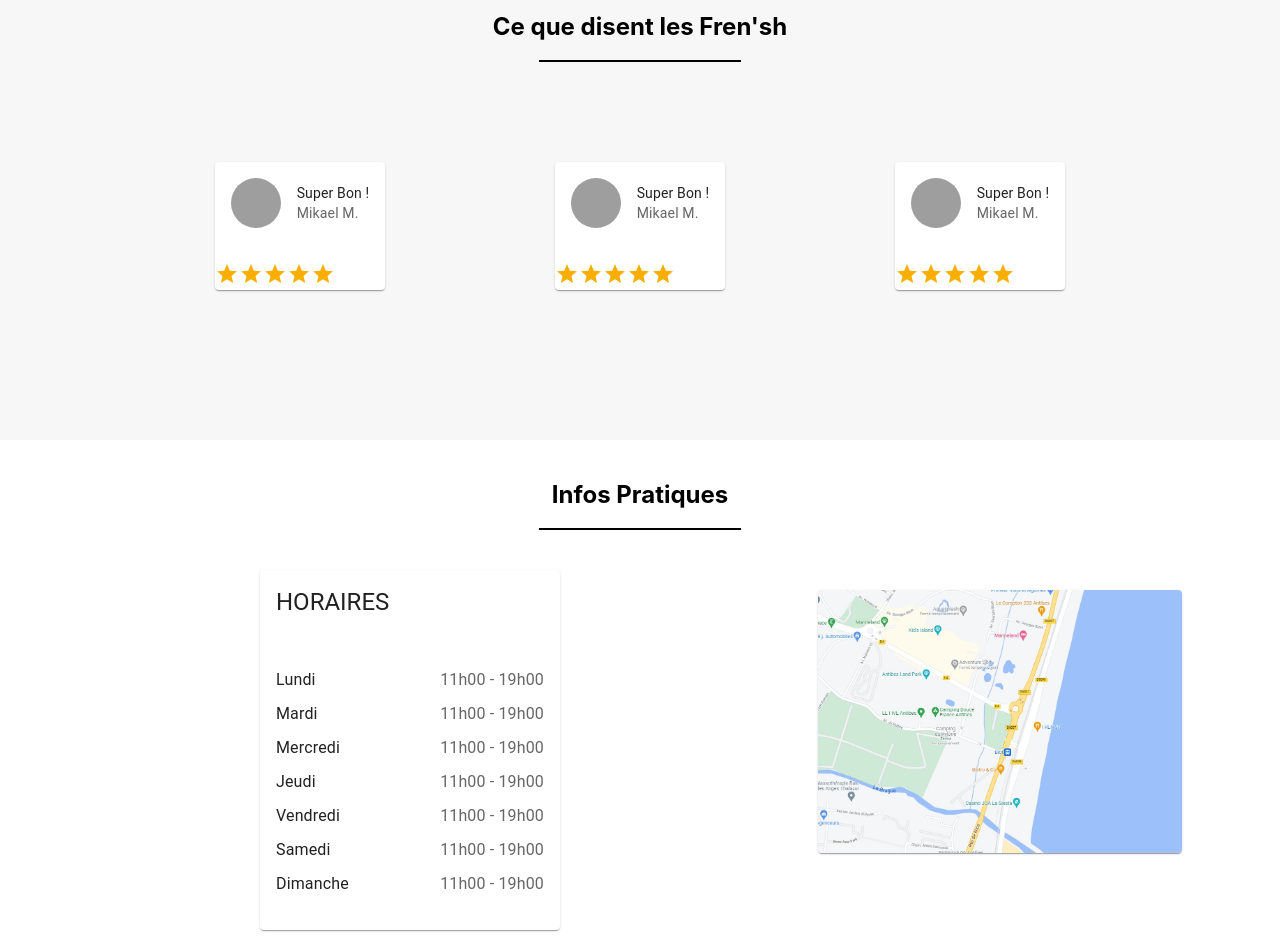
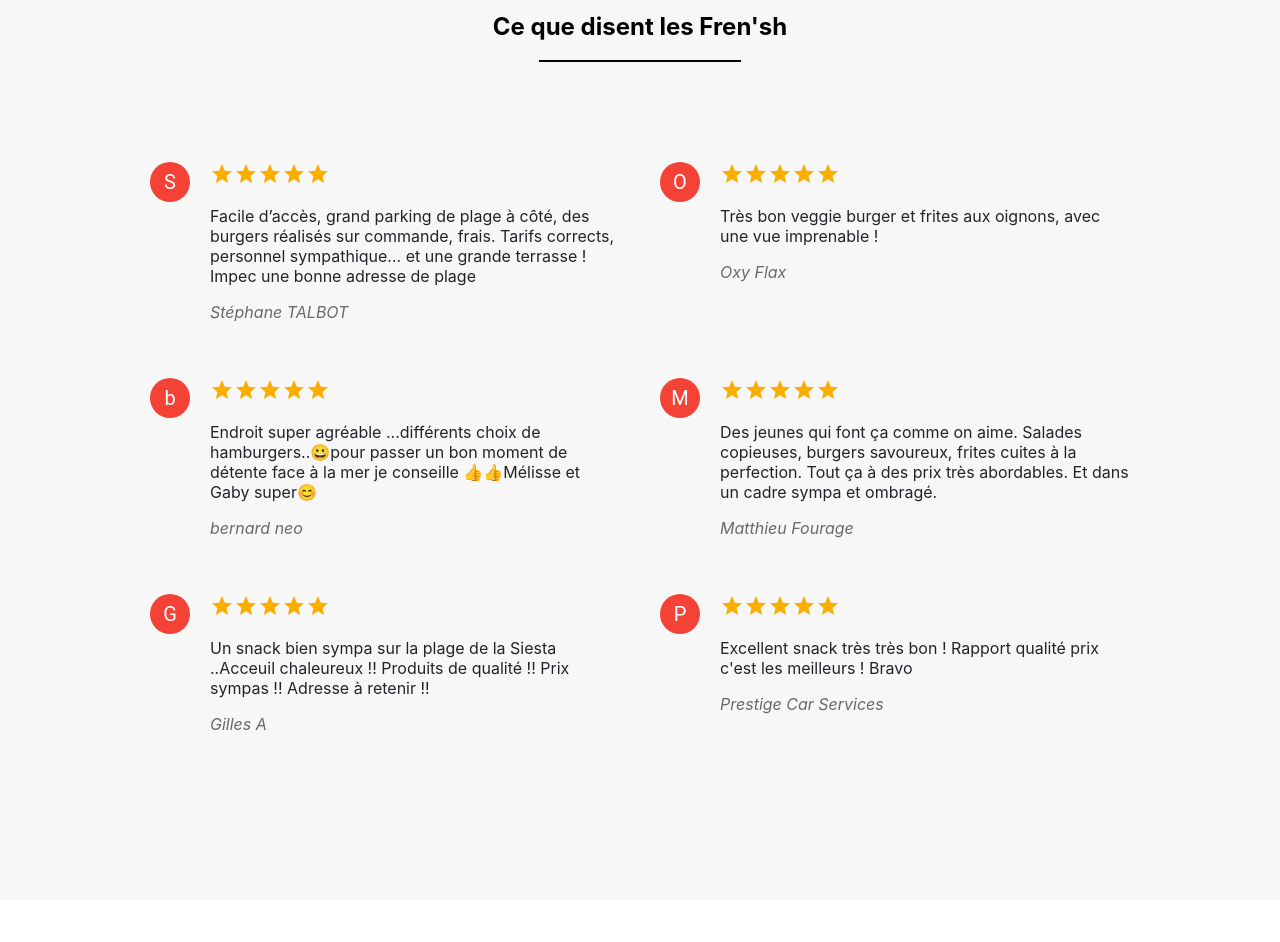
Before and after one commit to MikeMor-fr/frensh-web-site, a React (Create React App) app: page / in a window 1280 px wide. Shown: the part 3520-4462 px from the top of the page. Built offline with nearby package versions, Linux system fonts and the light colour scheme; grey boxes are pictures that could not be loaded.

Commit message:
review finished

```diff
--- a/public/assets/locales/fr/translation.json
+++ b/public/assets/locales/fr/translation.json
@@ -33,16 +33,28 @@
   "review_section": {
     "title": "Ce que disent les Fren'sh",
     "review_1": {
-      "review": "Super Bon !",
-      "name": "Mikael M."
+      "review": "Facile d’accès, grand parking de plage à côté, des burgers réalisés sur commande, frais. Tarifs corrects, personnel sympathique… et une grande terrasse ! Impec une bonne adresse de plage",
+      "name": "Stéphane TALBOT"
     },
     "review_2": {
-      "review": "Super Bon !",
-      "name": "Mikael M."
+      "review": "Très bon veggie burger et frites aux oignons, avec une vue imprenable !",
+      "name": "Oxy Flax"
     },
     "review_3": {
-      "review": "Super Bon !",
-      "name": "Mikael M."
+      "review": "Endroit super agréable ...différents choix de hamburgers..😀pour passer un bon moment de détente face à la mer je conseille 👍👍Mélisse et Gaby super😊",
+      "name": "bernard neo"
+    },
+    "review_4": {
+      "review": "Des jeunes qui font ça comme on aime. Salades copieuses, burgers savoureux, frites cuites à la perfection. Tout ça à des prix très abordables. Et dans un cadre sympa et ombragé.",
+      "name": "Matthieu Fourage"
+    },
+    "review_5": {
+      "review": "Un snack bien sympa sur la plage de la Siesta ..Acceuil chaleureux !! Produits de qualité !!  Prix sympas !! Adresse à retenir !!",
+      "name": "Gilles A"
+    },
+    "review_6": {
+      "review": "Excellent snack très très bon ! Rapport qualité prix c'est les meilleurs ! Bravo",
+      "name": "Prestige Car Services"
     }
   },
   "hours_section": {
--- a/src/components/MenuCard/MenuCard.scss
+++ b/src/components/MenuCard/MenuCard.scss
@@ -1,10 +1,4 @@
+@import "../../styles.global.scss";
 .menu-card {
-  transition: 0.4s;
-  &:hover,
-  &:focus {
-    cursor: pointer;
-    box-shadow: 10px 10px 5px grey;
-    transform: scale3d(1.1, 1.1, 1) rotateZ(-5deg);
-    transition: 0.4s;
-  }
+  @include menu-transition;
 }
--- a/src/components/ReviewCard/ReviewCard.scss
+++ b/src/components/ReviewCard/ReviewCard.scss
@@ -1,20 +1,30 @@
+@import "../../styles.global.scss";
+
 .review-card {
-  transition: 0.4s;
-  &:hover,
-  &:focus {
-    // cursor: pointer;
-    box-shadow: 10px 10px 5px grey;
-    transform: scale3d(1.1, 1.1, 1) rotateZ(-5deg);
-    transition: 0.4s;
-  }
+  display: flex;
+  width: 500px;
+  @include transition;
 }
 
-.review-header {
-  display: flex;
-  justify-content: center;
-  margin-bottom: 10%;
+.rating {
+  margin-left: 20px;
 }
 
-.review-name {
-  padding-top: 10%;
+.comment {
+  color: $blackColor;
 }
+
+.author-name {
+  color: dimgray;
+  font-style: italic;
+}
+
+// .review-header {
+//   display: flex;
+//   justify-content: center;
+//   margin-bottom: 10%;
+// }
+
+// .review-name {
+//   padding-top: 10%;
+// }
--- a/src/components/ReviewCard/ReviewCard.tsx
+++ b/src/components/ReviewCard/ReviewCard.tsx
@@ -1,8 +1,5 @@
-import { CardHeader, Avatar, Rating } from "@mui/material";
-import Card from "@mui/material/Card";
-import CardContent from "@mui/material/CardContent";
+import { Avatar, Rating } from "@mui/material";
 import { red } from "@mui/material/colors";
-import Typography from "@mui/material/Typography";
 import "./ReviewCard.scss";
 
 interface ReviewCardProps {
@@ -31,13 +28,13 @@ const ReviewCard = (props: ReviewCardProps) => {
 
   return (
     <div className='review-card'>
-      <Card sx={{ maxWidth: 345 }}>
-        <div className='review-header'>
-          <CardHeader avatar={avatar()} title={comment} subheader={name} />
-        </div>
+      <div>{avatar()}</div>
 
+      <div className='rating'>
         <Rating name='read-only' value={reviews} readOnly />
-      </Card>
+        <p className='comment'>{comment}</p>
+        <p className='author-name'>{name}</p>
+      </div>
     </div>
   );
 };
--- a/src/layouts/ReviewSection/ReviewSection.tsx
+++ b/src/layouts/ReviewSection/ReviewSection.tsx
@@ -1,6 +1,9 @@
 import { Grid } from "@mui/material";
 import ReviewCard from "../../components/ReviewCard/ReviewCard";
 import TitleSection from "../../components/TitleSection/TitleSection";
+
+import useMediaQuery from "@mui/material/useMediaQuery";
+import { useTheme } from "@mui/material/styles";
 
 import "./ReviewSection.scss";
 
@@ -10,7 +13,20 @@ import { useTranslation } from "react-i18next";
 
 const ReviewSection = () => {
   const { t } = useTranslation();
-  const reviews = [1, 2, 3];
+  const reviews = [1, 2, 3, 4, 5, 6];
+
+  const theme = useTheme();
+  const mobileScreen = useMediaQuery(theme.breakpoints.down("md"));
+
+  const justifyContente = (index: number): string => {
+    if (mobileScreen) {
+      return "center";
+    } else if (index % 2 === 0) {
+      return "end";
+    } else {
+      return "start";
+    }
+  };
   return (
     <div className='review-section'>
       <TitleSection title={t("review_section.title")} />
@@ -18,14 +34,16 @@ const ReviewSection = () => {
       <div style={{ margin: "100px" }}>
         <Grid container spacing={5}>
           {reviews.map((_review, index) => (
-            <Grid item xs={12} md={4}>
-              <div style={{ display: "flex", justifyContent: "center" }}>
+            <Grid item xs={12} md={6}>
+              <div
+                style={{
+                  display: "flex",
+                  justifyContent: justifyContente(index),
+                }}
+              >
                 <ReviewCard
-                  img={
-                    "https://th.bing.com/th/id/R.94dff47badcc963b173049603e208bcc?rik=EPCWr6IG52JjFQ&pid=ImgRaw&r=0"
-                  }
                   name={t(`review_section.review_${index + 1}.name`)}
-                  comment={t("review_section.review_1.review")}
+                  comment={t(`review_section.review_${index + 1}.review`)}
                   reviews={5}
                 />
               </div>
--- a/src/styles.global.scss
+++ b/src/styles.global.scss
@@ -1,6 +1,27 @@
 $themeColor: #f7f7f7;
 $textColor: black;
 $blackColor: #212529;
+
+@mixin transition {
+  transition: 0.4s;
+  &:hover,
+  &:focus {
+    box-shadow: 10px 10px 5px grey;
+    transform: scale3d(1.1, 1.1, 1);
+    transition: 0.4s;
+  }
+}
+
+@mixin menu-transition {
+  transition: 0.4s;
+  &:hover,
+  &:focus {
+    cursor: pointer;
+    box-shadow: 10px 10px 5px grey;
+    transform: scale3d(1.1, 1.1, 1);
+    transition: 0.4s;
+  }
+}
 
 :export {
   themeColor: $themeColor;
```
